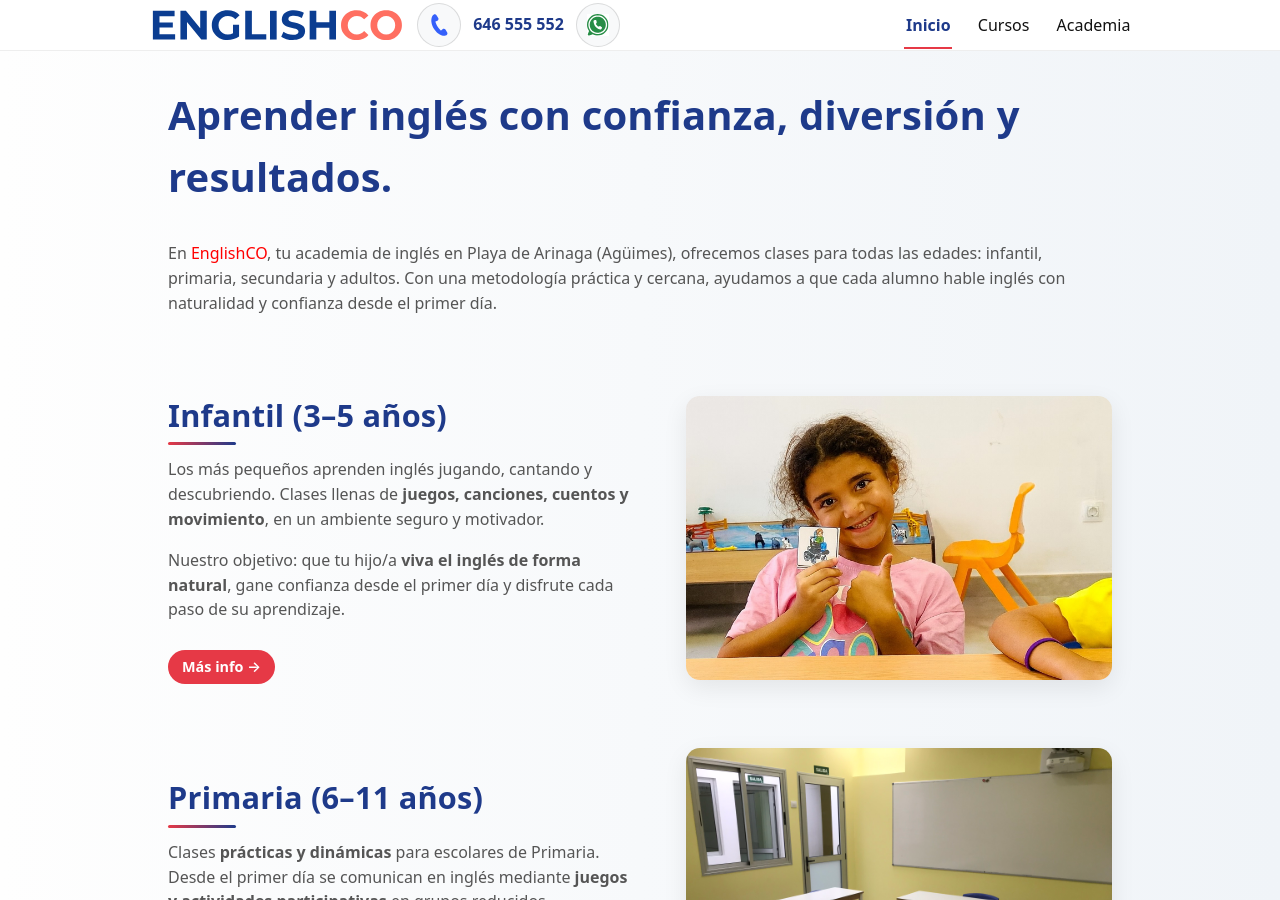
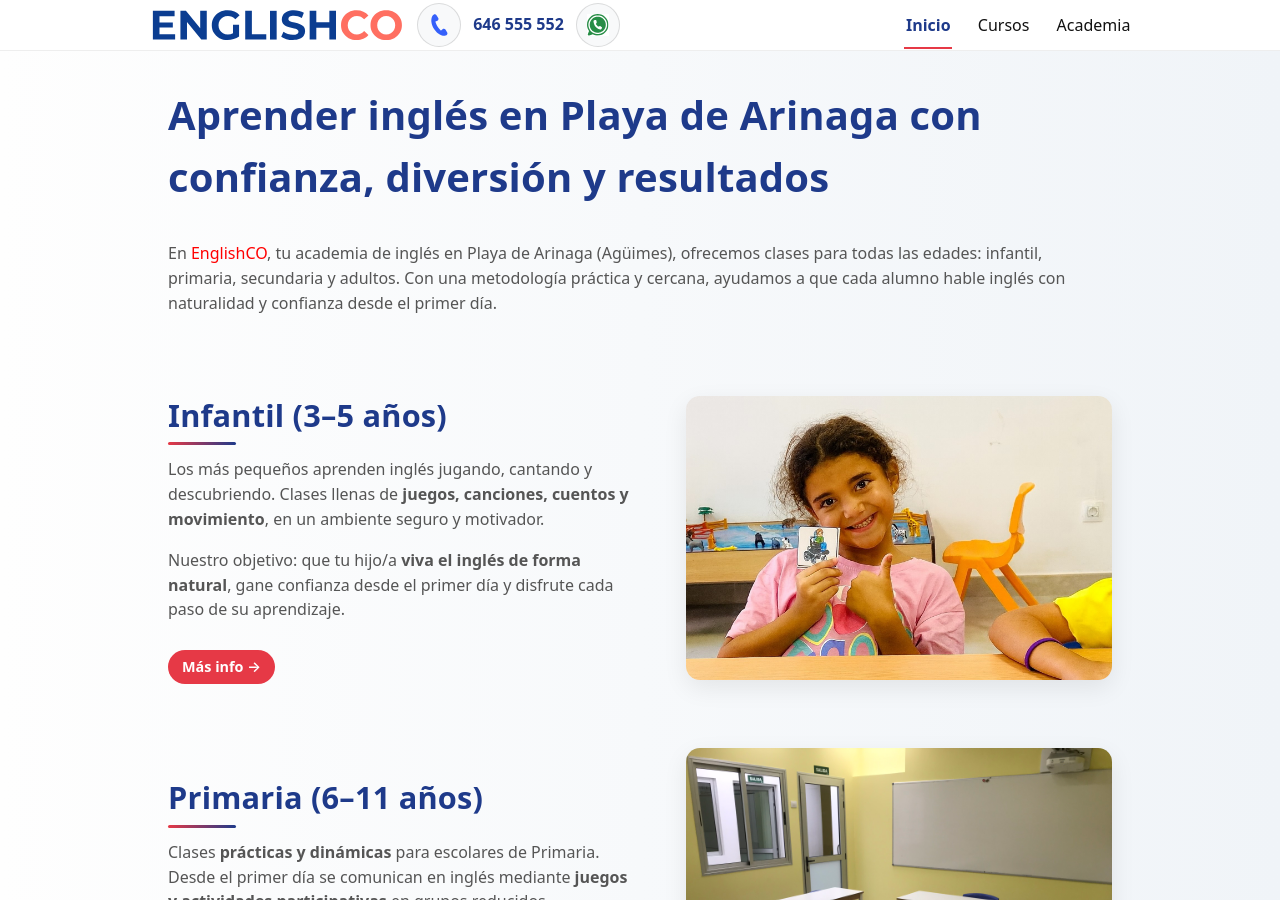
Before and after one commit to dixonbruce/englishco, a Jekyll site: the page built from index.html, in a window 1280 px wide and 900 px high. Built offline with Jekyll 4.4.1, drawn with Linux system fonts in a browser that asks for light colours.

Commit message:
Update index.html

```diff
--- a/index.html
+++ b/index.html
@@ -9,8 +9,9 @@ section: "home"
 
   <div class="container">
     <section class="hero-light">
-      <div class="hero-inner">
-        <h1>Aprender inglés con confianza, diversión y resultados.</h1>
+        <div class="hero-inner">
+
+        <h1>Aprender inglés en Playa de Arinaga con confianza, diversión y resultados</h1>
         <p>
           En <a href="https://englishco.es" style="color:red;">EnglishCO</a>, tu academia de inglés en Playa de Arinaga (Agüimes),
           ofrecemos clases para todas las edades: infantil, primaria, secundaria y adultos. Con una metodología práctica y cercana,
```
